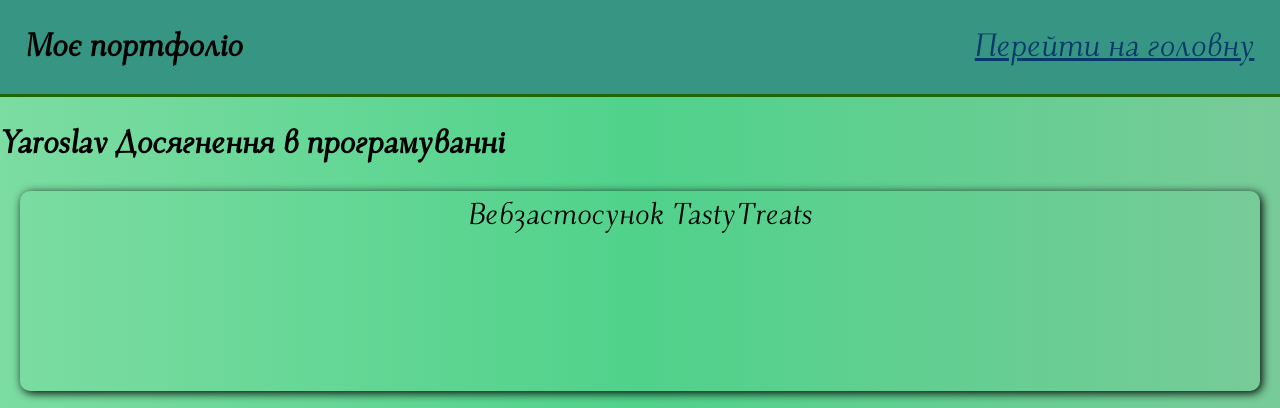
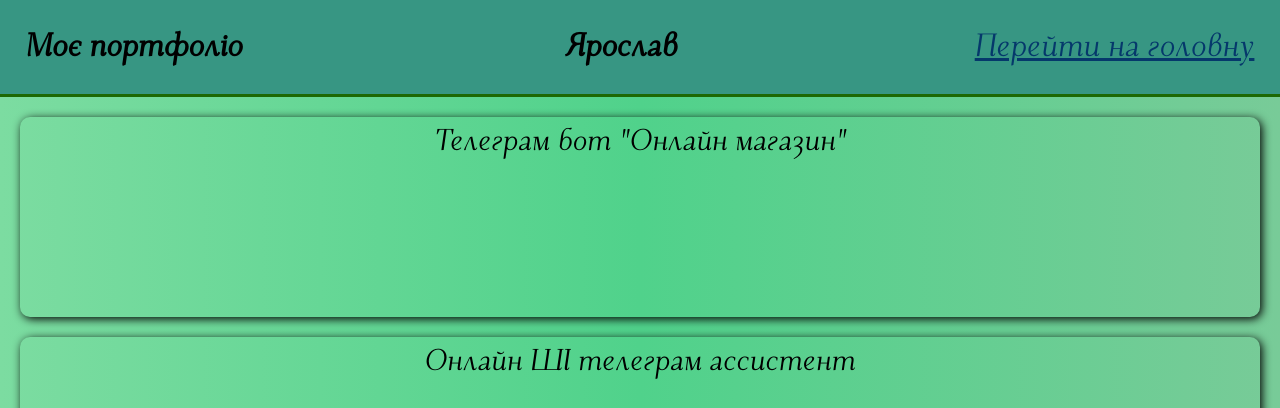
Before and after one commit to PrymushAnton/my_portfolio, a Django app: page /yaroslav/achievement/ in a window 1280 px wide. Shown: the top 408 px of the page. Run offline with Django 4.2, Linux system fonts and the light colour scheme.

Commit message:
29.09.2023
added info about Yaroslav, fixed info about Mihaylo, changed names on the main page

```diff
--- a/project_site/progect/main/templates/main/main.html
+++ b/project_site/progect/main/templates/main/main.html
@@ -25,7 +25,7 @@
 
 
 <div class="column">
-    <p>Ярослав</p>
+    <p>Ярослав Самчук</p>
     <a href="{% url 'yaroslav_education' %}">Освіта</a>
     <a href="{% url 'yaroslav_achievement' %}">Досягнення в програмуванні</a>
     <a href="{% url 'yaroslav_hobby' %}">Хоббі</a>
@@ -35,7 +35,7 @@
 
 
 <div class="column">
-    <p>Михайло</p>
+    <p>Михайло Фатуєв</p>
     <a href="{% url 'misha_education' %}">Освіта</a>
     <a href="{% url 'misha_program' %}">Досягнення в програмуванні</a>
     <a href="{% url 'misha_hobbies' %}">Хоббі</a>
--- a/project_site/progect/misha/static/misha/css/style.css
+++ b/project_site/progect/misha/static/misha/css/style.css
@@ -8,7 +8,7 @@
 }
 
 #MishaSchool{
-    width: 40%;
+    width: 30%;
     margin-left: 5%;
 }
 
--- a/project_site/progect/misha/templates/misha/education.html
+++ b/project_site/progect/misha/templates/misha/education.html
@@ -6,7 +6,7 @@
 {% endblock %}
 
 {% block header %}
-<h1>Міша</h1>
+<h1>Михайло</h1>
 {% endblock %}
 
 {% block main %}
--- a/project_site/progect/misha/templates/misha/hobbies.html
+++ b/project_site/progect/misha/templates/misha/hobbies.html
@@ -6,7 +6,7 @@
 {% endblock %}
 
 {% block header %}
-<h1>Міша</h1>
+<h1>Михайло</h1>
 {% endblock %}
 
 {% block main %}
--- a/project_site/progect/misha/templates/misha/leisure.html
+++ b/project_site/progect/misha/templates/misha/leisure.html
@@ -6,7 +6,7 @@
 {% endblock %}
 
 {% block header %}
-<h1>Міша</h1>
+<h1>Михайло</h1>
 {% endblock %}
 
 {% block main %}
--- a/project_site/progect/misha/templates/misha/program.html
+++ b/project_site/progect/misha/templates/misha/program.html
@@ -6,7 +6,7 @@
 {% endblock %}
 
 {% block header %}
-<h1>Міша</h1>
+<h1>Михайло</h1>
 {% endblock %}
 
 {% block main %}
--- a/project_site/progect/yaroslav/templates/yaroslav/achiev.html
+++ b/project_site/progect/yaroslav/templates/yaroslav/achiev.html
@@ -5,24 +5,26 @@
 {% endblock %}
 
 {% block header %}
+<h1>Ярослав</h1>
 {% endblock %}
 
 {% block main %}
-<div id="div_h1">
+<!-- <div id="div_h1">
     <h1>Yaroslav Досягнення в програмуванні</h1>
-</div>
+</div> -->
 <div id="div2">
     <div class="block_div">
-        Вебзастосунок TastyTreats
+        Телеграм бот "Онлайн магазин"
     </div>
-    Вебзастосунок TastyTreats
-    <iframe height="500" width="500" src="https://testy-treats.p.goit.global/" frameborder="5"></iframe>
 </div>
 <div id="div3">
     <div class="block_div">
-        Лендинг Ice cream
+        Онлайн ШІ телеграм ассистент
     </div>
-
-    <iframe height="500" width="500" src="https://ice-cream-new.p.goit.global/" frameborder="5"></iframe>
+</div>
+<div id="div3">
+    <div class="block_div">
+        Телеграм бот хрестики-нолики
+    </div>
 </div>
 {% endblock %}
--- a/project_site/progect/yaroslav/templates/yaroslav/leisure.html
+++ b/project_site/progect/yaroslav/templates/yaroslav/leisure.html
@@ -5,12 +5,13 @@
 {% endblock %}
 
 {% block header %}
+<h1>Ярослав</h1>
 {% endblock %}
 
 {% block main %}
-<div id="div_h1">
+<!-- <div id="div_h1">
     <h1>Yaroslav Дозвілля</h1>
-</div>
+</div> -->
 <div id="div2">
     <div class="block_div">
         Програмування
```
Also changed, not shown: project_site/progect/yaroslav/templates/yaroslav/educ.html (+4 -3 lines), project_site/progect/yaroslav/templates/yaroslav/hobby.html (+4 -3 lines), project_site/progect/yaroslav/static/yaroslav/img/basketball.jpg (added), project_site/progect/yaroslav/static/yaroslav/img/pythonDjango.png (added).
